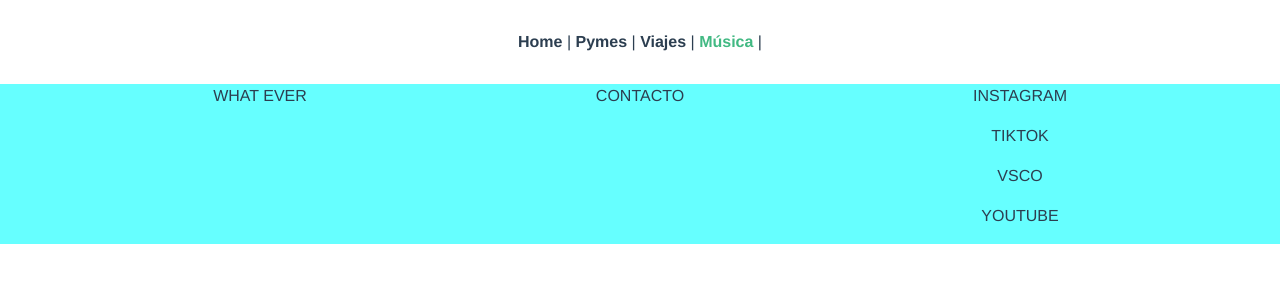
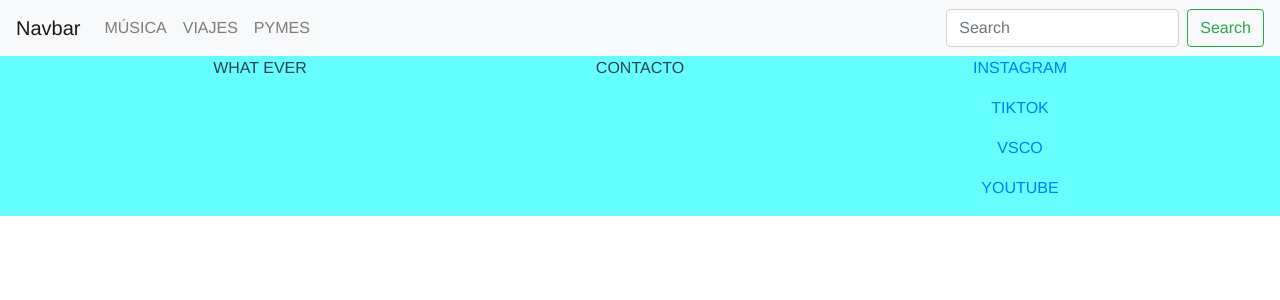
Before and after one commit to Carolinsrainbow/Blog-Carolins, a Vue app in the folder blog/: page /musica in a window 1280 px wide. Shown: the top 300 px of the page. Built offline with nearby package versions, Linux system fonts and the light colour scheme.

Commit message:
Inc links

```diff
--- a/blog/src/App.vue
+++ b/blog/src/App.vue
@@ -1,11 +1,5 @@
 <template>
   <div id="app">
-    <div id="nav">
-      <router-link to="/">Home</router-link> |
-      <router-link to="/pymes">Pymes</router-link> |
-           <router-link to="/viajes">Viajes</router-link> |
-                <router-link to="/musica">Música</router-link> |
-    </div>
     <router-view/>
   </div>
 </template>
--- a/blog/src/components/Footer.vue
+++ b/blog/src/components/Footer.vue
@@ -9,10 +9,14 @@
                             <p>CONTACTO</p>
         </div>
            <div class="col-4">
-               <p>INSTAGRAM</p>
-                 <p>TIKTOK</p>
-                   <p>VSCO</p>
-                     <p>YOUTUBE</p>
+<p> <a href="https://www.instagram.com/carolinsrainbow/"> INSTAGRAM </a></p>
+<p>  <a href="https://www.tiktok.com/@carolinsrainbow?lang=es">TIKTOK </a> </p>
+     <p>  <a href="https://vsco.co/carolinsrainbow/gallery"> VSCO </a> </p>
+<p>  <a href="https://www.youtube.com/user/Carolinsrainbow">YOUTUBE </a> </p>
+
+
+
+
         </div>
     </div>
 </div>
@@ -30,8 +34,4 @@ export default {
 <style>
 #encabezado{
     background-color:#66ffff};
-
-    .col{
-margin: 3%;
-    }
 </style>
--- a/blog/src/components/Navbar.vue
+++ b/blog/src/components/Navbar.vue
@@ -1,10 +1,38 @@
 <template>
+  <div>
+<nav class="navbar navbar-expand-lg navbar-light bg-light">
+  <a class="navbar-brand" href="#">Navbar</a>
+  <button class="navbar-toggler" type="button" data-toggle="collapse" data-target="#navbarTogglerDemo02" aria-controls="navbarTogglerDemo02" aria-expanded="false" aria-label="Toggle navigation">
+    <span class="navbar-toggler-icon"></span>
+  </button>
 
+  <div class="collapse navbar-collapse" id="navbarTogglerDemo02">
+    <ul class="navbar-nav mr-auto mt-2 mt-lg-0">
+
+      <li class="nav-item">
+        <a class="nav-link" href="/musica">MÚSICA</a>
+      </li>
+        <li class="nav-item">
+        <a class="nav-link" href="/viajes">VIAJES</a>
+      </li>
+          <li class="nav-item">
+        <a class="nav-link" href="/pymes">PYMES</a>
+      </li>
+
+    </ul>
+    <form class="form-inline my-2 my-lg-0">
+      <input class="form-control mr-sm-2" type="search" placeholder="Search">
+      <button class="btn btn-outline-success my-2 my-sm-0" type="submit">Search</button>
+    </form>
+  </div>
+</nav>
+
+  </div>
 </template>
 
 <script>
 export default {
-
+name:"Navbar"
 }
 </script>
 
--- a/blog/src/views/musica.vue
+++ b/blog/src/views/musica.vue
@@ -1,14 +1,16 @@
 <template>
   <div id="bajada">
+      <Navbar></Navbar>
 <Footer></Footer>
   </div>
 </template>
 
 <script>
 import Footer from "../components/Footer.vue"
+import Navbar from "../components/Navbar.vue"
 
 export default {
-components: { Footer }
+components: { Navbar, Footer }
 }
 </script>
 
```
